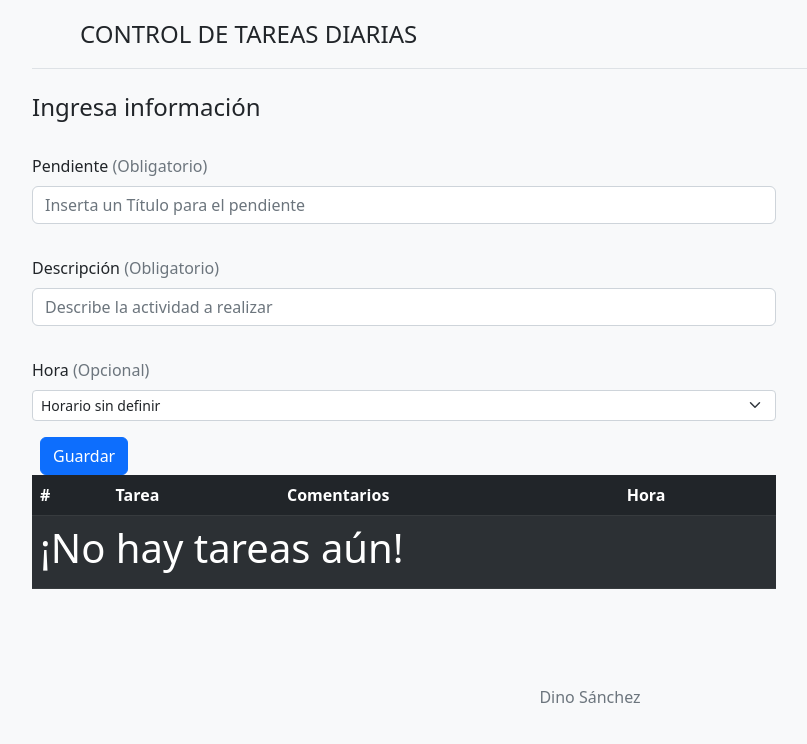
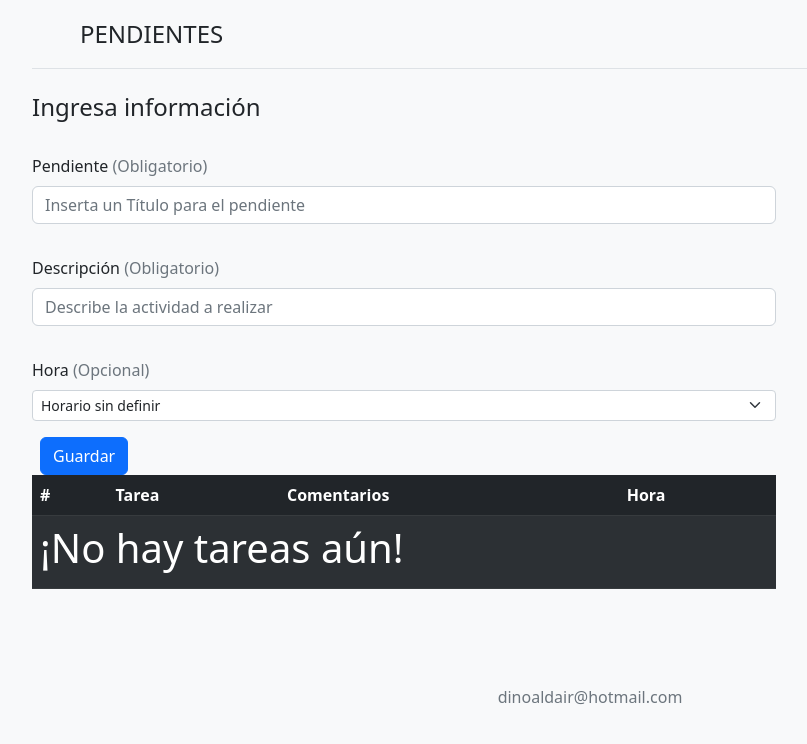
Before and after one commit to DinoSMZ/CRUD, a plain HTML site: page index.html in a window 1280 px wide. Shown: the whole page, without its empty margins (50-857 px from the left). Drawn offline with nearby package versions, Linux system fonts and the light colour scheme.

Commit message:
Update index.html

```diff
--- a/index.html
+++ b/index.html
@@ -8,7 +8,7 @@
 
 
     <link href="https://cdn.jsdelivr.net/npm/bootstrap@5.2.0-beta1/dist/css/bootstrap.min.css" rel="stylesheet" integrity="sha384-0evHe/X+R7YkIZDRvuzKMRqM+OrBnVFBL6DOitfPri4tjfHxaWutUpFmBp4vmVor" crossorigin="anonymous">
-    <title>TAREAS</title>
+    <title>Pendientes</title>
 </head>
 
 
@@ -20,7 +20,7 @@
         <header class="d-flex flex-wrap justify-content-center py-3 mb-4 border-bottom">
           <a href="/" class="d-flex align-items-center mb-3 mb-md-0 me-md-auto text-dark text-decoration-none">
             <svg class="bi me-2" width="40" height="32"><use xlink:href="#bootstrap"></use></svg>
-            <span class="fs-4">CONTROL DE TAREAS DIARIAS</span>
+            <span class="fs-4">PENDIENTES</span>
           </a>
 
 
@@ -131,7 +131,7 @@
 
 
           <footer class="my-5 pt-5 text-muted text-center text-small">
-            <p class="mb-1">Dino Sánchez</p>
+            <p class="mb-1">dinoaldair@hotmail.com</p>
 
           </footer>
           </div>
```
